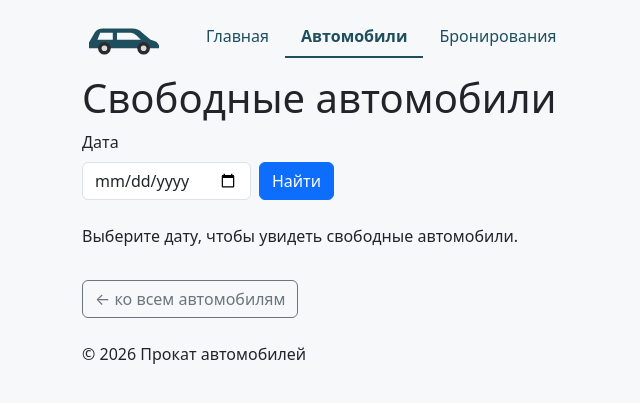
After one commit to i-fyod/car_rental, a Django app: page /cars/available/ in a window 1280 px wide. The commit adds this page. Shown: the top 403 px of the page, without its empty margins (0-640 px from the left). Run offline with Django 5.2, Linux system fonts and the light colour scheme.

Commit message:
PR7: add available cars search

```diff
--- /dev/null
+++ b/cars/templates/cars/available.html
@@ -0,0 +1,40 @@
+{% extends "base.html" %}
+
+{% block title %}Свободные автомобили – Прокат автомобилей{% endblock %}
+
+{% block content %}
+    <h1>Свободные автомобили</h1>
+
+    <form method="get" class="row g-2 align-items-end mb-4">
+        <div class="col-auto">
+            <label for="date" class="form-label">Дата</label>
+            <input
+                type="date"
+                id="date"
+                name="date"
+                value="{{ day }}"
+                class="form-control"
+            >
+        </div>
+        <div class="col-auto">
+            <button type="submit" class="btn btn-primary">Найти</button>
+        </div>
+    </form>
+
+    {% if error %}
+        <div class="alert alert-danger">{{ error }}</div>
+    {% elif day %}
+        <h2 class="h4">Дата: {{ day }}</h2>
+        {% for car in cars %}
+            {% include "cars/includes/car_card.html" %}
+        {% empty %}
+            <p>На выбранную дату свободных автомобилей нет.</p>
+        {% endfor %}
+    {% else %}
+        <p>Выберите дату, чтобы увидеть свободные автомобили.</p>
+    {% endif %}
+
+    <a href="{% url 'cars:list' %}" class="btn btn-outline-secondary mt-3">
+        ← ко всем автомобилям
+    </a>
+{% endblock %}
--- a/cars/templates/cars/car_list.html
+++ b/cars/templates/cars/car_list.html
@@ -7,6 +7,10 @@
 
     <p>Всего автомобилей: {{ cars|length }}</p>
 
+    <a href="{% url 'cars:available' %}" class="btn btn-outline-primary mb-3">
+        Найти свободный автомобиль
+    </a>
+
     {% for car in cars %}
         {% include "cars/includes/car_card.html" %}
     {% empty %}
--- a/cars/urls.py
+++ b/cars/urls.py
@@ -6,5 +6,6 @@ app_name = "cars"
 
 urlpatterns = [
     path("", views.cars, name="list"),
+    path("available/", views.available_cars, name="available"),
     path("<int:car_id>/", views.car_detail, name="detail"),
 ]
--- a/cars/views.py
+++ b/cars/views.py
@@ -5,6 +5,7 @@ from datetime import date
 from django.shortcuts import render
 
 from db.database import get_connection
+from utils import is_valid_date
 
 
 def cars(request):
@@ -50,3 +51,36 @@ def car_detail(request, car_id):
         context,
         status=404 if car is None else 200,
     )
+
+
+def available_cars(request):
+    """Поиск автомобилей, свободных на выбранную дату."""
+    day = request.GET.get("date", "")
+    cars_list = []
+    error = ""
+
+    if day and not is_valid_date(day):
+        error = "Введите дату в формате ГГГГ-ММ-ДД."
+    elif day:
+        with closing(get_connection()) as conn:
+            conn.row_factory = sqlite3.Row
+            # Значение даты передаётся параметром ?, а не вставляется в SQL.
+            cars_list = conn.execute("""
+                SELECT id, name, seats, car_type, price_per_day,
+                       description
+                FROM cars
+                WHERE id NOT IN (
+                    SELECT car_id
+                    FROM bookings
+                    WHERE is_cancelled = 0
+                      AND ? BETWEEN start_date AND end_date
+                )
+                ORDER BY price_per_day;
+                """, [day]).fetchall()
+
+    context = {
+        "cars": cars_list,
+        "day": day,
+        "error": error,
+    }
+    return render(request, "cars/available.html", context)
```
